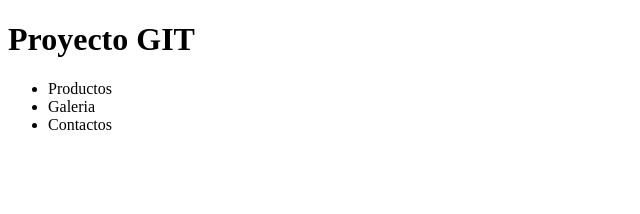
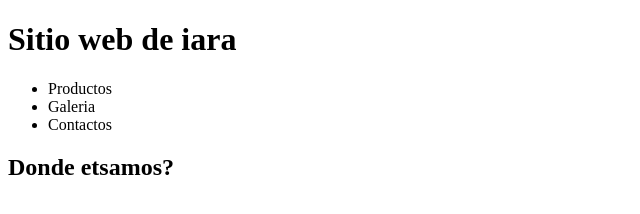
Before and after one commit to iarapaderni/proyecto-git, a plain HTML site: page index.html in a window 1280 px wide. Shown: the whole page, without its empty margins (0-640 px from the left). Drawn offline with Linux system fonts and the light colour scheme.

Commit message:
se modifco titulo

```diff
--- a/index.html
+++ b/index.html
@@ -11,7 +11,7 @@
 <body>
 
     <header>
-        <h1>Proyecto GIT</h1>
+        <h1>Sitio web de iara</h1>
 
         <nav>
             <ul>
@@ -21,6 +21,11 @@
             </ul>
         </nav>
 
+        <section>
+            <h2>Donde etsamos?</h2>
+
+        </section>
+
     </header>
 
 
```
